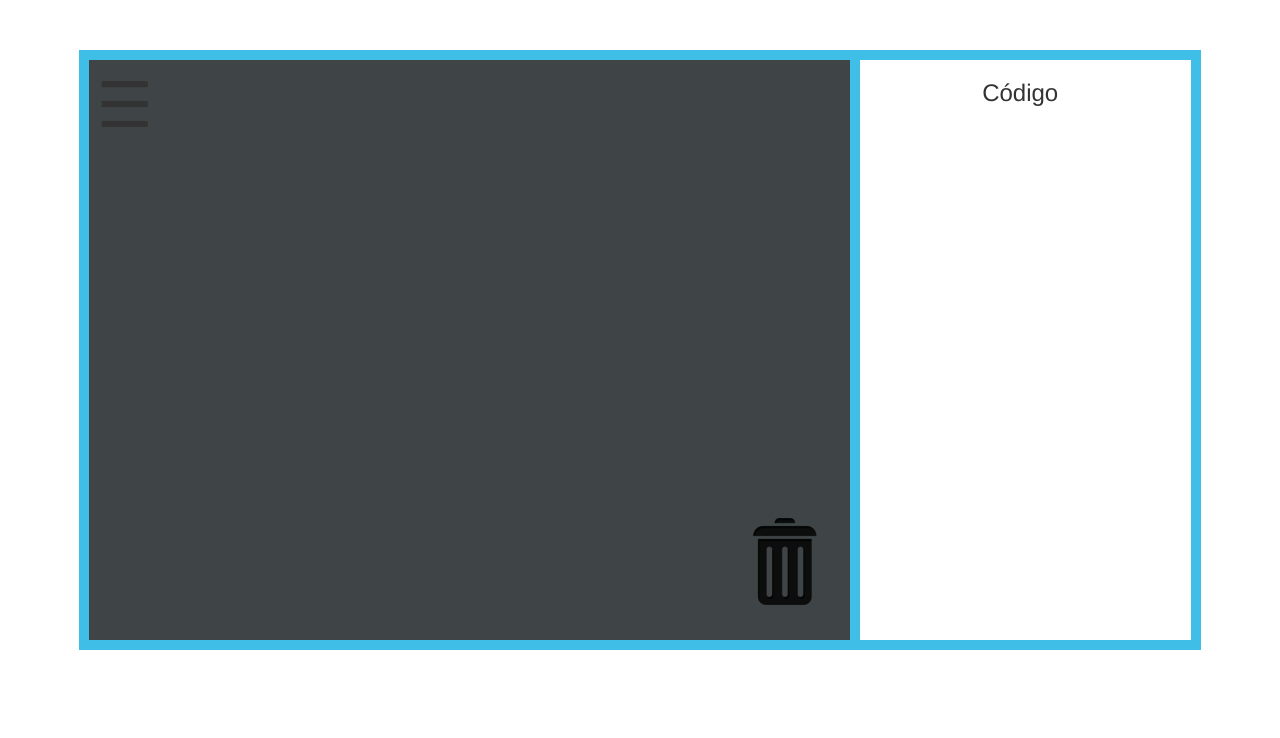
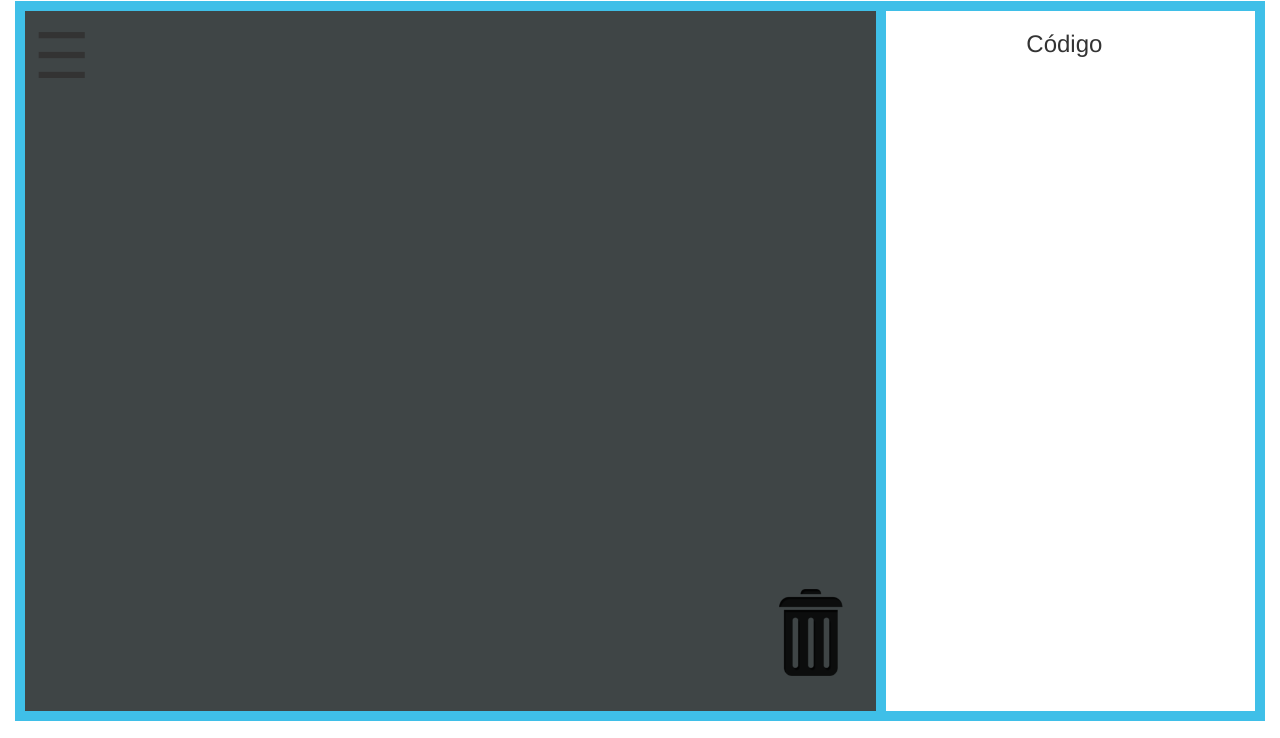
Before and after one commit to WarGreyGon/ArduCreatorBlock-Deprecated, a website: page areaDeTrabajo.html in a window 1280 px wide. Shown: the part 62-800 px from the top of the page. Drawn offline with nearby package versions, Linux system fonts and the light colour scheme.

Commit message:
Redefined work area styles. Bigger work area, no page scroll

```diff
--- a/css/areaDeTrabajo.css
+++ b/css/areaDeTrabajo.css
@@ -1,3 +1,5 @@
+body{width: 100vw; height: 100vh; overflow: hidden;}
+
 /*Estilos del menu*/
 .menu{width: 100%; float: left; background-color: #3f4546;}
 .botonMenu{height: 100%; margin: -0.2%; padding: 1%; display: inline-block; font-size: 1.8em; color: white;}
@@ -6,8 +8,8 @@
 
 
 /*Estilos del area de Trabajo*/
-.container{width: 90%}
-.areaDeTrabajo{width: 100; height: 75vh; border: solid #3fbfe8 10px; background-color: white; margin-top: 10%; position: relative;}
+.container{width: 100%; height: 100%;}
+.areaDeTrabajo{width: 100%; height: 90%; border: solid #3fbfe8 10px; background-color: white; margin-top: 5%; position: relative;}
 
 
 /*Estilos de la parte de bloques*/
```
